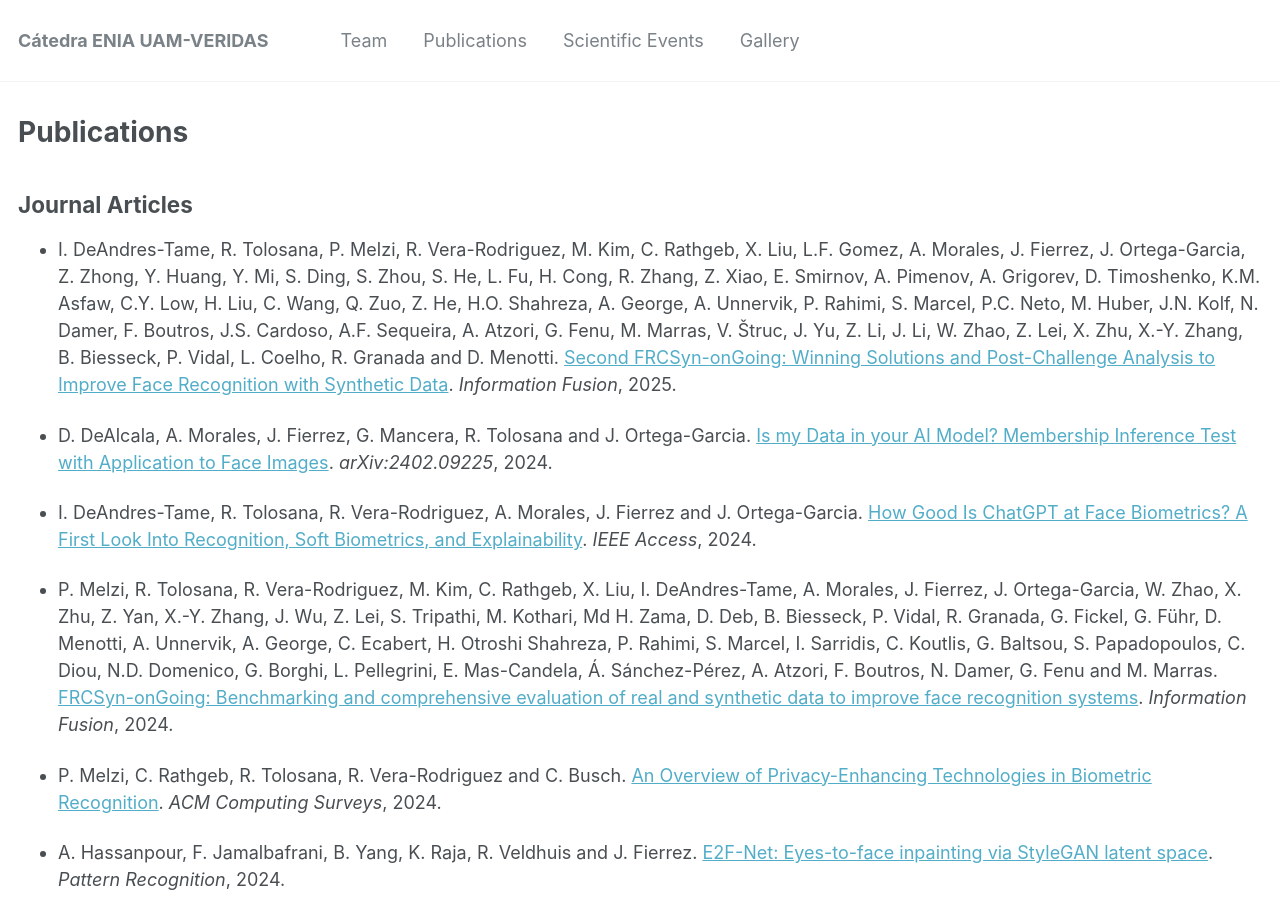
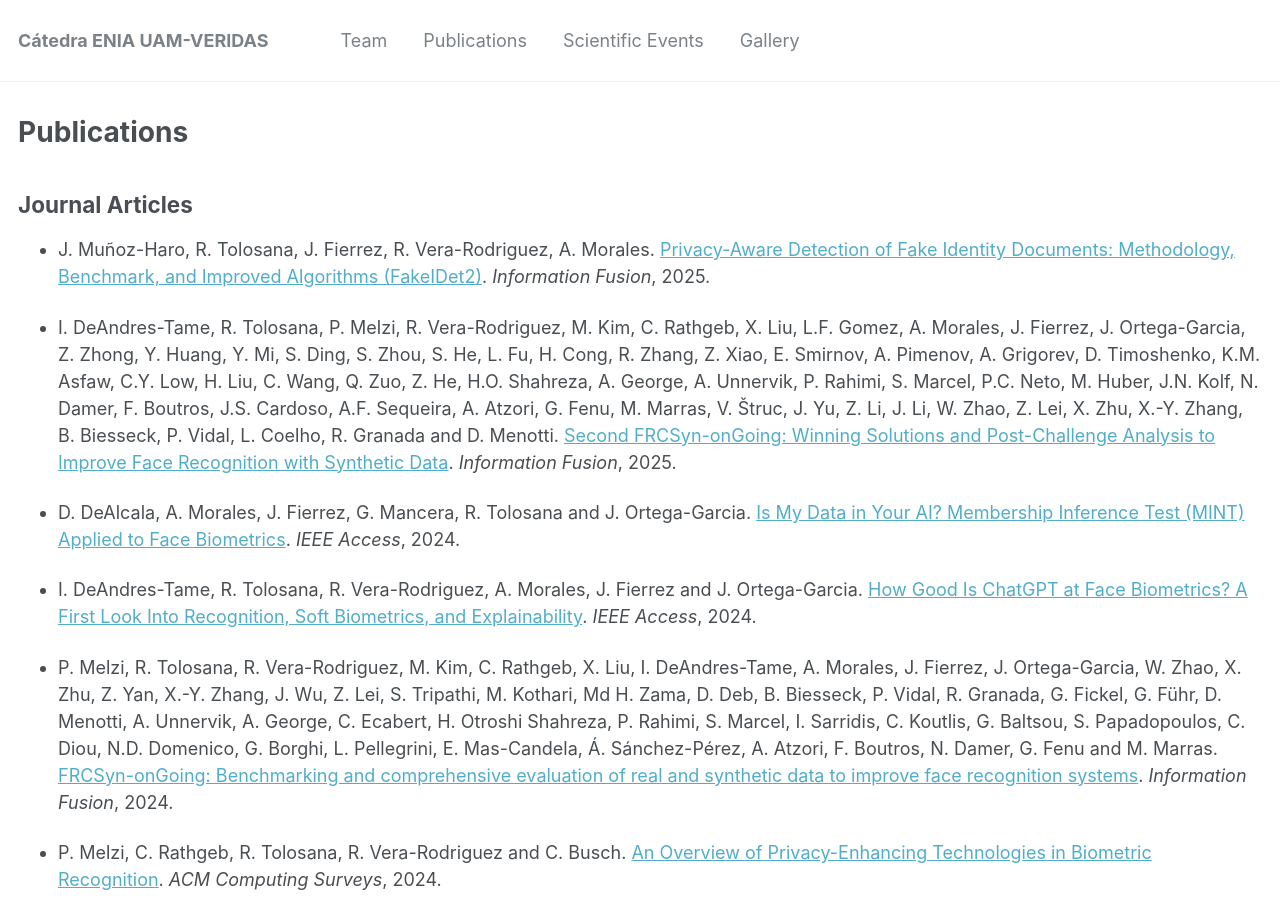
Before and after one commit to catedraeniauam/catedraeniauam.github.io, a Jekyll site: the page built from _pages/publications.md, in a window 1280 px wide and 900 px high. Built offline with Jekyll 4.4.1, drawn with Linux system fonts in a browser that asks for light colours.

Commit message:
cambiamos el un articulo y añadimos uno nuevo

```diff
--- a/_pages/publications.md
+++ b/_pages/publications.md
@@ -8,9 +8,11 @@ author_profile: true
 Journal Articles
 -----
 
+- J. Muñoz-Haro, R. Tolosana, J. Fierrez, R. Vera-Rodriguez, A. Morales. <a href="https://www.sciencedirect.com/science/article/pii/S1566253525010310">Privacy-Aware Detection of Fake Identity Documents: Methodology, Benchmark, and Improved Algorithms (FakeIDet2)</a>. *Information Fusion*, 2025.
+
 - I. DeAndres-Tame, R. Tolosana, P. Melzi, R. Vera-Rodriguez, M. Kim, C. Rathgeb, X. Liu, L.F. Gomez, A. Morales, J. Fierrez, J. Ortega-Garcia, Z. Zhong, Y. Huang, Y. Mi, S. Ding, S. Zhou, S. He, L. Fu, H. Cong, R. Zhang, Z. Xiao, E. Smirnov, A. Pimenov, A. Grigorev, D. Timoshenko, K.M. Asfaw, C.Y. Low, H. Liu, C. Wang, Q. Zuo, Z. He, H.O. Shahreza, A. George, A. Unnervik, P. Rahimi, S. Marcel, P.C. Neto, M. Huber, J.N. Kolf, N. Damer, F. Boutros, J.S. Cardoso, A.F. Sequeira, A. Atzori, G. Fenu, M. Marras, V. Štruc, J. Yu, Z. Li, J. Li, W. Zhao, Z. Lei, X. Zhu, X.-Y. Zhang, B. Biesseck, P. Vidal, L. Coelho, R. Granada and D. Menotti. <a href="https://doi.org/10.1016/j.inffus.2025.103099" target="_blank">Second FRCSyn-onGoing: Winning Solutions and Post-Challenge Analysis to Improve Face Recognition with Synthetic Data</a>. *Information Fusion*, 2025.
 
-- D. DeAlcala, A. Morales, J. Fierrez, G. Mancera, R. Tolosana and J. Ortega-Garcia. <a href="https://arxiv.org/abs/2402.09225" target="_blank">Is my Data in your AI Model? Membership Inference Test with Application to Face Images</a>. *arXiv:2402.09225*, 2024.
+- D. DeAlcala, A. Morales, J. Fierrez, G. Mancera, R. Tolosana and J. Ortega-Garcia. <a href="https://ieeexplore.ieee.org/abstract/document/11159206/" target="_blank">Is My Data in Your AI? Membership Inference Test (MINT) Applied to Face Biometrics</a>. *IEEE Access*, 2024.
 
 - I. DeAndres-Tame, R. Tolosana, R. Vera-Rodriguez, A. Morales, J. Fierrez and J. Ortega-Garcia. <a href="https://ieeexplore.ieee.org/abstract/document/10445251" target="_blank">How Good Is ChatGPT at Face Biometrics? A First Look Into Recognition, Soft Biometrics, and Explainability</a>. *IEEE Access*, 2024.
 
```
